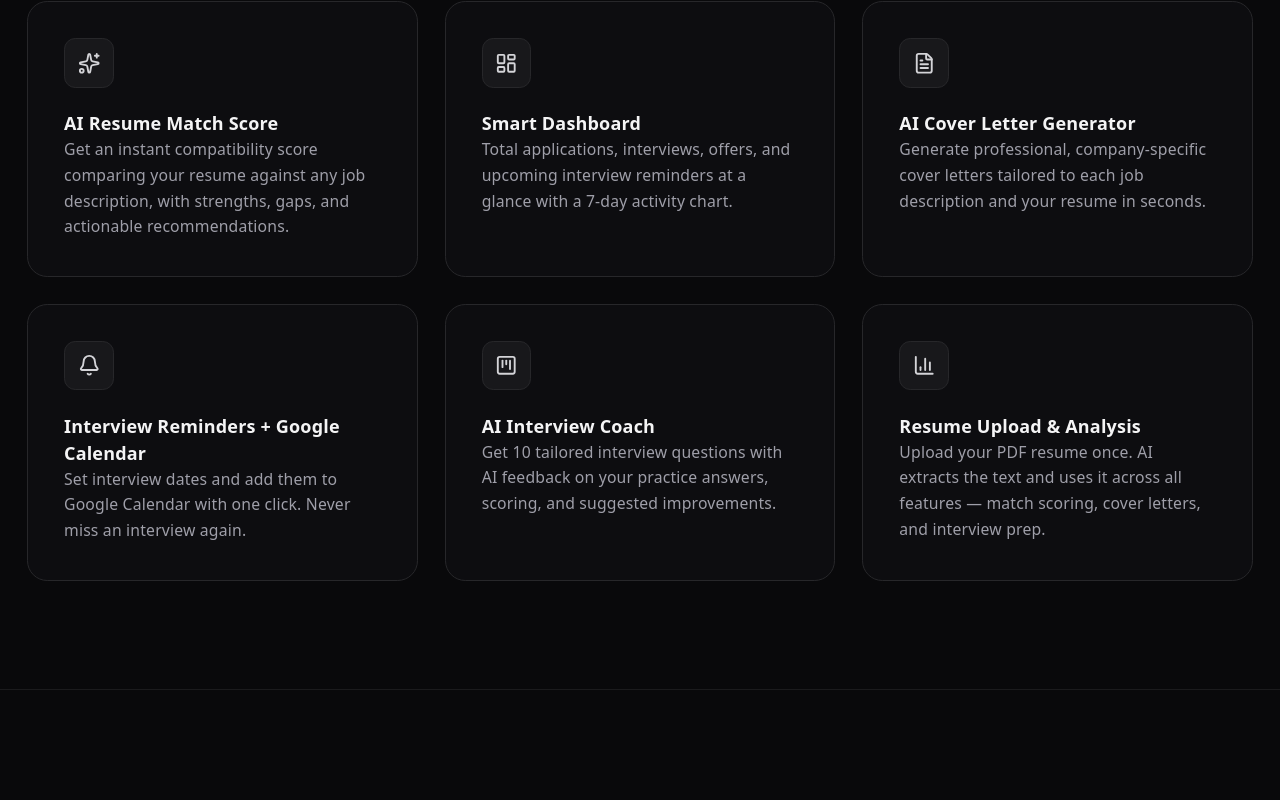
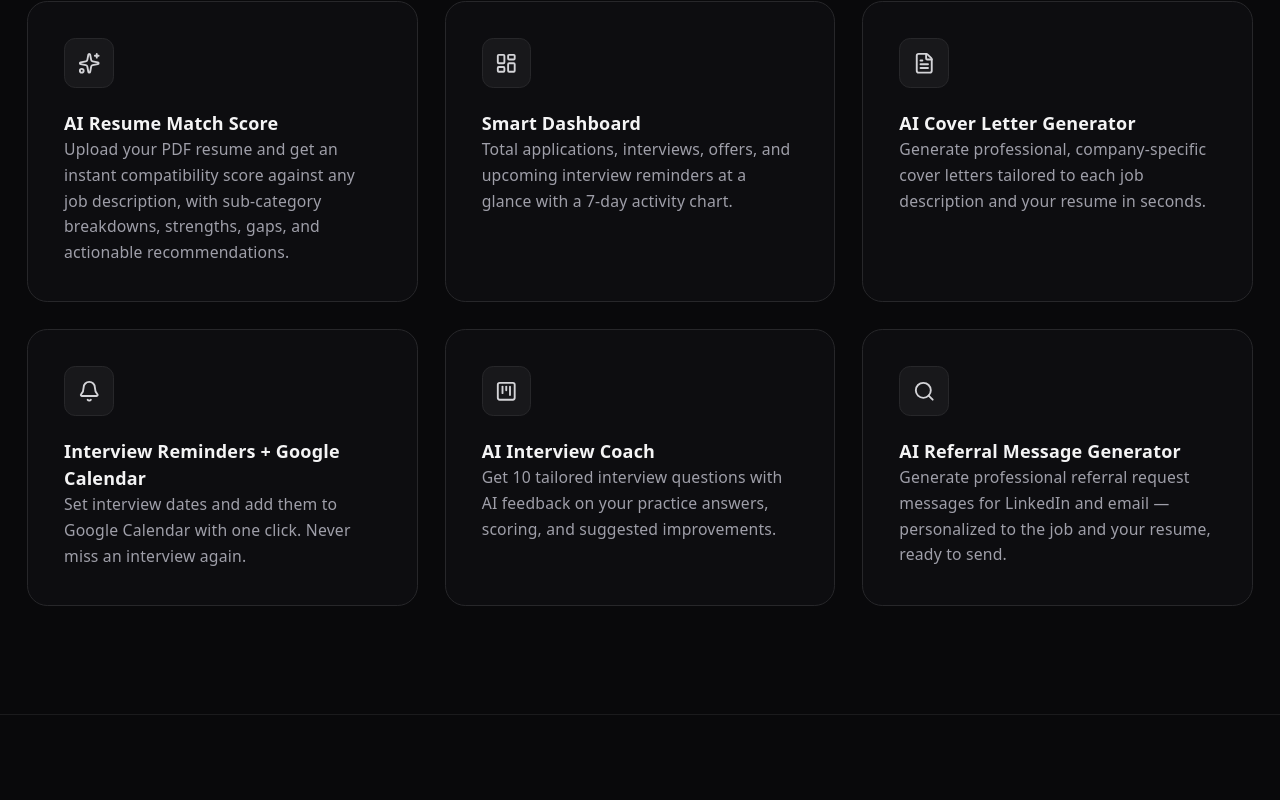
Before and after one commit to shouqatazeez/hiretrack, a React (Vite) app in the folder frontend/: page / in a window 1280 px wide. Shown: the part 2234-3034 px from the top of the page. Built offline with nearby package versions, Linux system fonts and the light colour scheme; no server answers.

Commit message:
update features to 6-card grid with referral message generator

```diff
--- a/frontend/src/pages/landing/LandingPage.jsx
+++ b/frontend/src/pages/landing/LandingPage.jsx
@@ -78,7 +78,7 @@ const valueProps = [
     icon: Sparkles,
     title: 'AI Resume Match Score',
     description:
-      'Get an instant compatibility score comparing your resume against any job description, with strengths, gaps, and actionable recommendations.',
+      'Upload your PDF resume and get an instant compatibility score against any job description, with sub-category breakdowns, strengths, gaps, and actionable recommendations.',
   },
   {
     icon: LayoutDashboard,
@@ -105,10 +105,10 @@ const valueProps = [
       'Get 10 tailored interview questions with AI feedback on your practice answers, scoring, and suggested improvements.',
   },
   {
-    icon: BarChart3,
-    title: 'Resume Upload & Analysis',
+    icon: Search,
+    title: 'AI Referral Message Generator',
     description:
-      'Upload your PDF resume once. AI extracts the text and uses it across all features — match scoring, cover letters, and interview prep.',
+      'Generate professional referral request messages for LinkedIn and email — personalized to the job and your resume, ready to send.',
   },
 ]
 
@@ -196,6 +196,7 @@ const benefits = [
   'AI interview coach with feedback',
   'Google Calendar interview reminders',
   'CSV export for your records',
+  'AI referral message generator',
   'Unlimited job application tracking',
 ]
 
```
